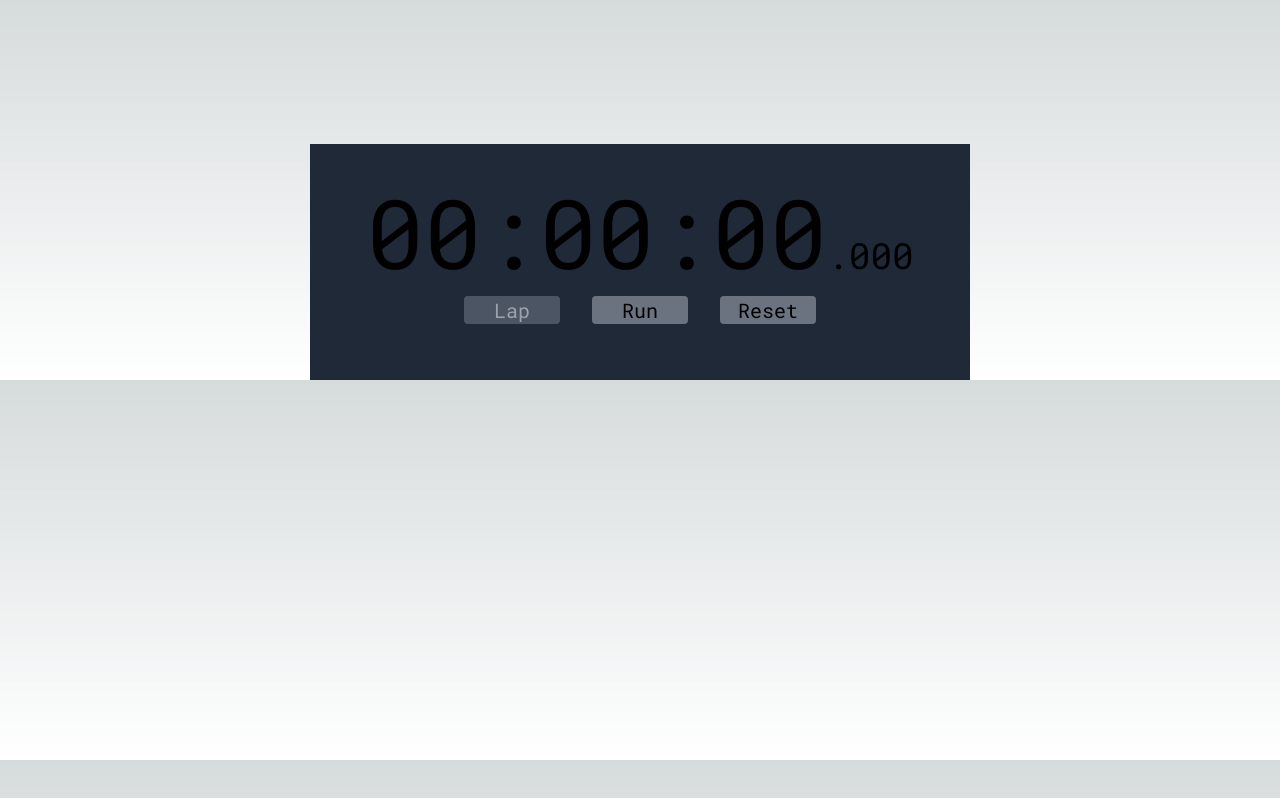
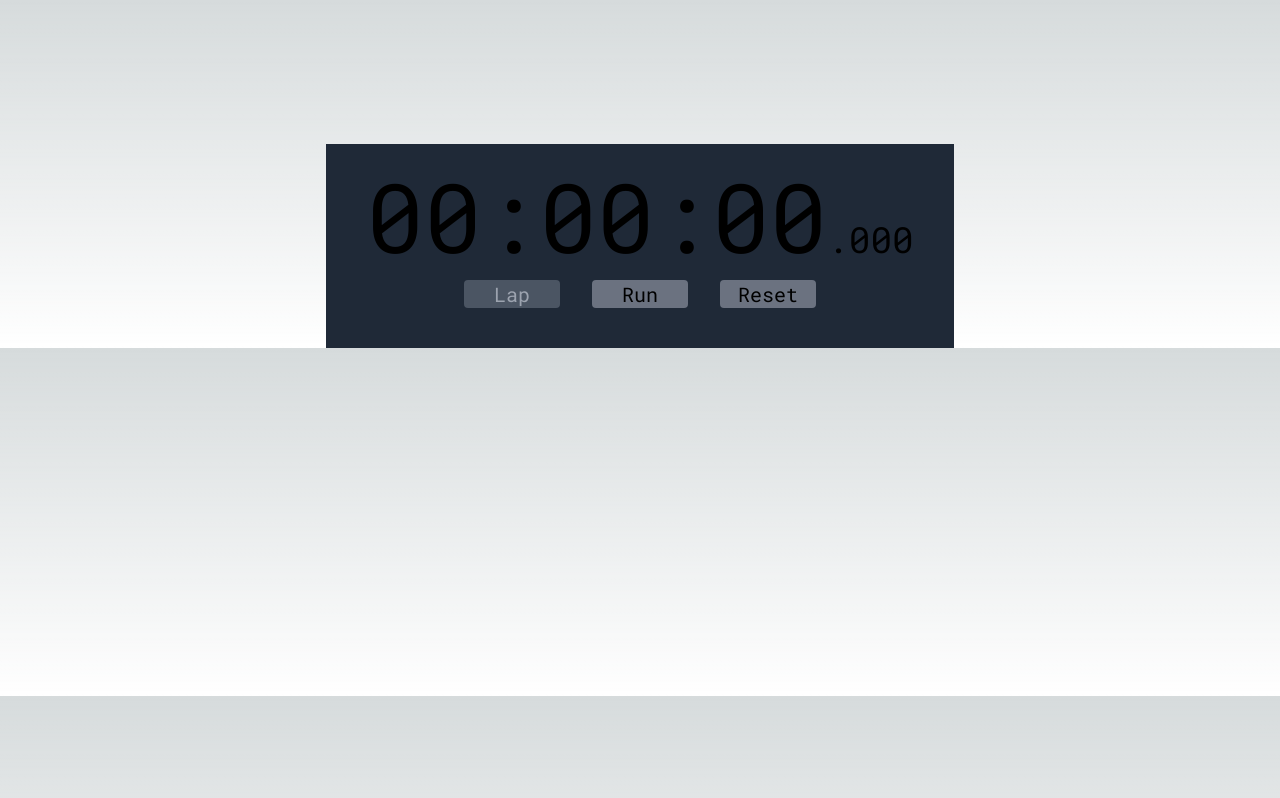
Before and after one commit to tycebrown/super-basic-stopwatch, a Next.js app: page / in a window 1280 px wide. Built offline with nearby package versions, Linux system fonts and the light colour scheme.

Commit message:
minor styling

```diff
--- a/src/app/page.tsx
+++ b/src/app/page.tsx
@@ -15,8 +15,8 @@ function StopwatchCard() {
   const [laps, setLaps] = useState([]);
 
   return (
-    <div className="inline-block md:bg-gray-800 md:p-10 p-6">
-      <div className=" md:px-4 md:pb-4">
+    <div className="inline-block md:bg-gray-800 md:px-10 p-6">
+      <div className="md:pb-4">
         <Time isRunning={isRunning} time={time} onNewTime={setTime} />
 
         <div className="text-xl">
```
